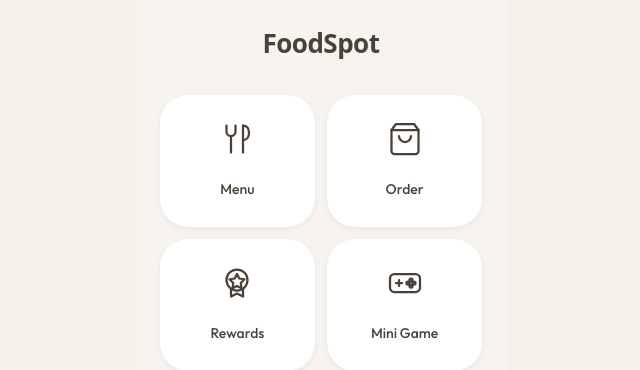
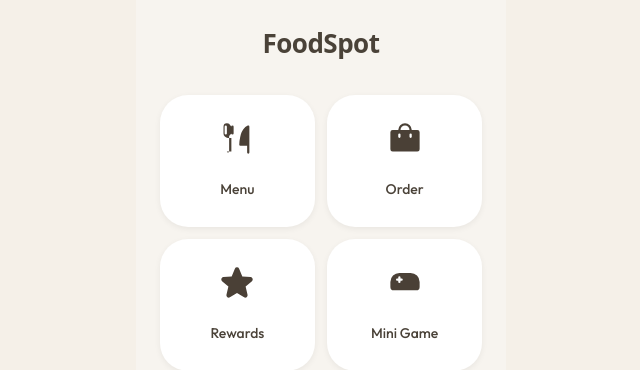
Before and after one commit to hikaribrandan3-code/foodspotapp, a React (Vite) app: page / in a window 1280 px wide. Shown: the top 370 px of the page, without its empty margins (319-959 px from the left). Built offline with nearby package versions, Linux system fonts and the light colour scheme.

Commit message:
Home: replace action icons with Phosphor filled set

```diff
--- a/src/pages/customer/Home.jsx
+++ b/src/pages/customer/Home.jsx
@@ -2,54 +2,33 @@ import { Link } from 'react-router-dom'
 import { getConfig } from '../../config/appConfig.js'
 import { getMenu } from '../../config/menuData.js'
 
-// --- SVG ICONS (Matched to Reference) ---
+// --- SVG ICONS (Phosphor Fill Style) ---
 
-// --- MENU: Fork + Knife (clean, modern)
+// --- MENU: ForkKnife (fill)
 const MenuIcon = () => (
-    <svg width="36" height="36" viewBox="0 0 24 24" fill="none" stroke="currentColor" strokeWidth="1.5" strokeLinecap="round" strokeLinejoin="round">
-        {/* Fork */}
-        <path d="M5 3v4a3 3 0 0 0 3 3 3 3 0 0 0 3-3V3" />
-        <path d="M8 10v11" />
-        {/* Knife */}
-        <path d="M16 3v18" />
-        <path d="M16 3c3 0 4 2 4 5s-1 4-4 5" />
+    <svg width="36" height="36" viewBox="0 0 256 256" fill="currentColor">
+        <path d="M72,88V40a8,8,0,0,1,16,0V88a8,8,0,0,1-16,0ZM216,40V224a8,8,0,0,1-16,0V176H152a8,8,0,0,1-8-8,268.75,268.75,0,0,1,7.22-56.88c9.78-40.49,28.32-67.63,53.63-78.47A8,8,0,0,1,216,40ZM56,88V40a8,8,0,0,0-16,0V88a8,8,0,0,0,16,0Zm48-48a8,8,0,0,0-16,0V88a8,8,0,0,0,16,0ZM88,216V120H64a32,32,0,0,1-32-32V40a24,24,0,0,1,48,0V88a24.05,24.05,0,0,1-8,17.89V216a8,8,0,0,1-16,0Z" />
     </svg>
 )
 
-// --- ORDER: Shopping Bag (modern e-commerce style)
+// --- ORDER: ShoppingBag (fill)
 const OrderIcon = () => (
-    <svg width="36" height="36" viewBox="0 0 24 24" fill="none" stroke="currentColor" strokeWidth="1.5" strokeLinecap="round" strokeLinejoin="round">
-        <path d="M6 2L3 6v14a2 2 0 0 0 2 2h14a2 2 0 0 0 2-2V6l-3-4H6z" />
-        <path d="M3 6h18" />
-        <path d="M16 10a4 4 0 1 1-8 0" />
+    <svg width="36" height="36" viewBox="0 0 256 256" fill="currentColor">
+        <path d="M216,64H176a48,48,0,0,0-96,0H40A16,16,0,0,0,24,80V200a16,16,0,0,0,16,16H216a16,16,0,0,0,16-16V80A16,16,0,0,0,216,64ZM128,32a32,32,0,0,1,32,32H96A32,32,0,0,1,128,32Zm48,80a8,8,0,0,1-16,0V96a8,8,0,0,1,16,0Zm-80,0a8,8,0,0,1-16,0V96a8,8,0,0,1,16,0Z" />
     </svg>
 )
 
-// --- REWARDS: Star Badge (loyalty/achievement)
+// --- REWARDS: Star (fill)
 const RewardsIcon = () => (
-    <svg width="36" height="36" viewBox="0 0 24 24" fill="none" stroke="currentColor" strokeWidth="1.5" strokeLinecap="round" strokeLinejoin="round">
-        {/* Badge circle */}
-        <circle cx="12" cy="10" r="7" />
-        {/* Star inside */}
-        <path d="M12 6l1.5 3 3.5.5-2.5 2.5.5 3.5-3-1.5-3 1.5.5-3.5L7 9.5l3.5-.5z" />
-        {/* Ribbon tails */}
-        <path d="M8 16v5l4-2 4 2v-5" />
+    <svg width="36" height="36" viewBox="0 0 256 256" fill="currentColor">
+        <path d="M234.29,114.85l-45,38.83L203,211.75a16.4,16.4,0,0,1-24.5,17.82L128,198.49,77.47,229.57A16.4,16.4,0,0,1,53,211.75l13.76-58.07-45-38.83A16.46,16.46,0,0,1,31.08,86l59-4.76,22.76-55.08a16.36,16.36,0,0,1,30.27,0l22.75,55.08,59,4.76a16.46,16.46,0,0,1,9.37,28.86Z" />
     </svg>
 )
 
-// --- GAME: Gamepad Controller (modern)
+// --- GAME: GameController (fill)
 const GameIcon = () => (
-    <svg width="36" height="36" viewBox="0 0 24 24" fill="none" stroke="currentColor" strokeWidth="1.5" strokeLinecap="round" strokeLinejoin="round">
-        {/* Controller body */}
-        <rect x="2" y="6" width="20" height="12" rx="3" />
-        {/* D-pad */}
-        <path d="M6 12h4" />
-        <path d="M8 10v4" />
-        {/* Face buttons */}
-        <circle cx="16" cy="10" r="1" />
-        <circle cx="18" cy="12" r="1" />
-        <circle cx="16" cy="14" r="1" />
-        <circle cx="14" cy="12" r="1" />
+    <svg width="36" height="36" viewBox="0 0 256 256" fill="currentColor">
+        <path d="M176,112H152a8,8,0,0,1,0-16h24a8,8,0,0,1,0,16ZM104,96H96V88a8,8,0,0,0-16,0v8H72a8,8,0,0,0,0,16h8v8a8,8,0,0,0,16,0v-8h8a8,8,0,0,0,0-16Zm128,24v36a24,24,0,0,1-24,24H48a24,24,0,0,1-24-24V120A64,64,0,0,1,88,56h80a64,64,0,0,1,64,64Z" />
     </svg>
 )
 
```
